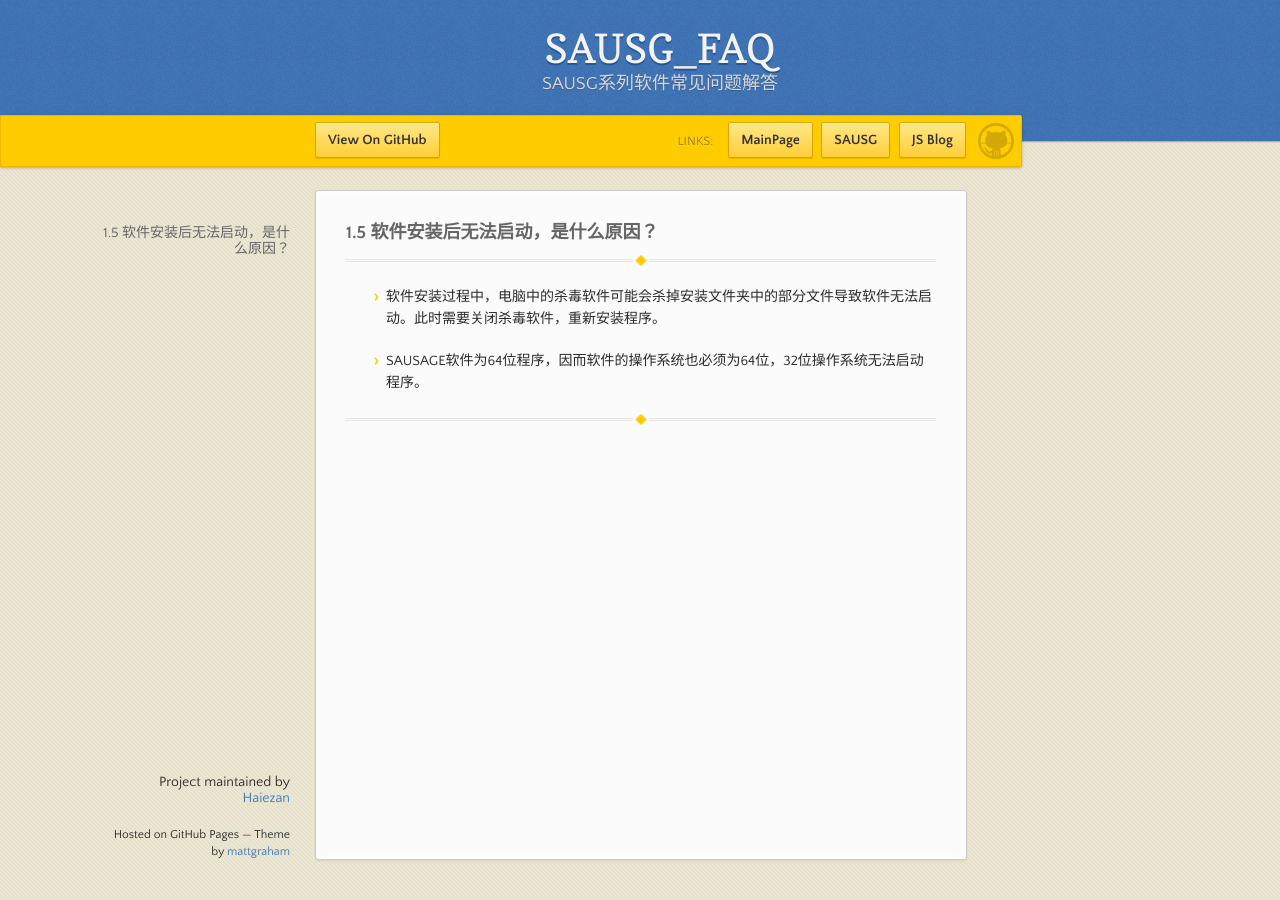
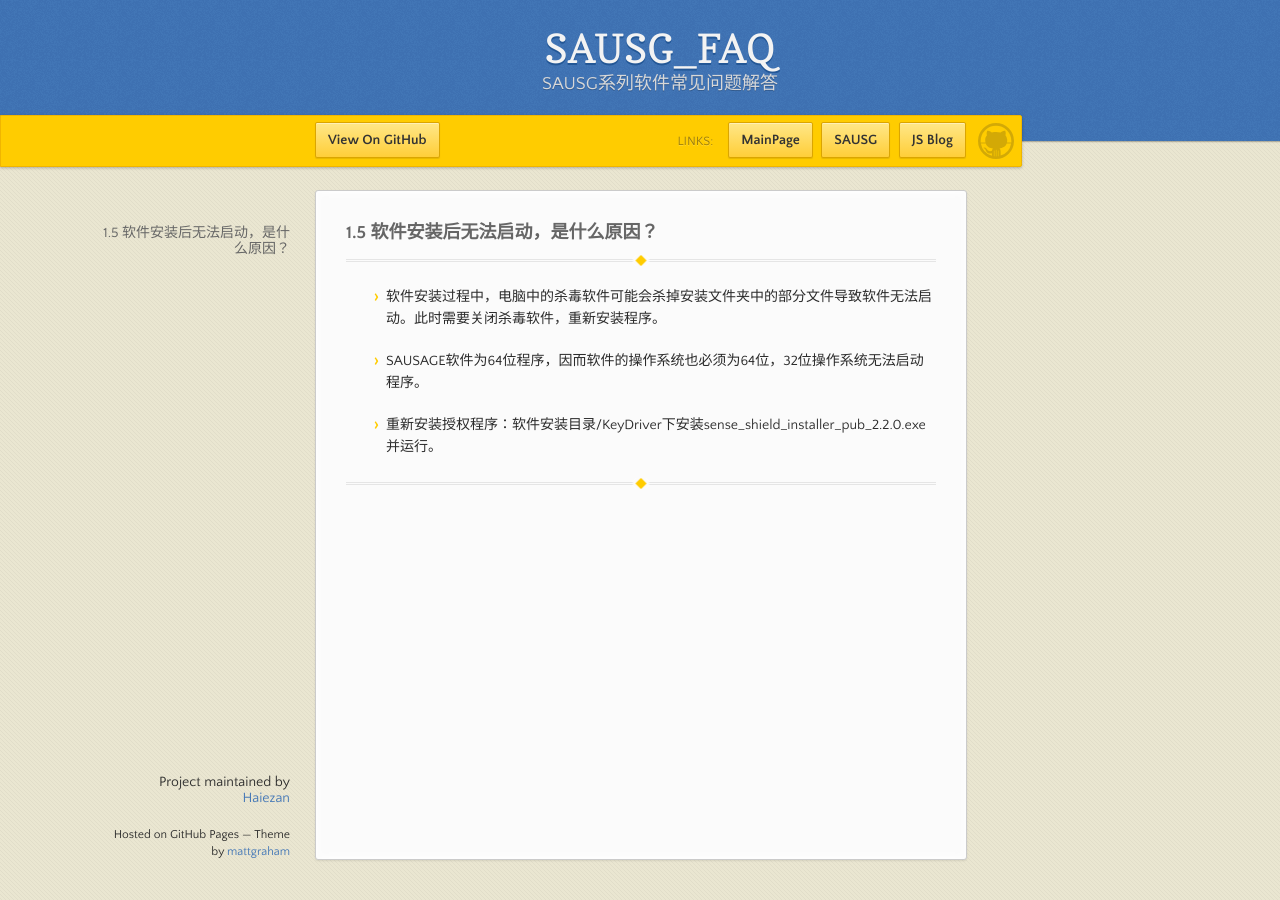
Before and after one commit to Haiezan/SAUSG_FAQ, a Jekyll site: the page built from 1.安装问题/1.5.软件安装后无法启动，是什么原因.md, in a window 1280 px wide. Built offline with Jekyll 4.4.1, drawn with Linux system fonts in a browser that asks for light colours; our own code applies the rules of GitHub Pages for plain Markdown files; comment, search, counter and statistics services are not loaded.

Commit message:
Update 1.5.软件安装后无法启动，是什么原因.md

```diff
--- a/1.安装问题/1.5.软件安装后无法启动，是什么原因.md
+++ b/1.安装问题/1.5.软件安装后无法启动，是什么原因.md
@@ -5,4 +5,6 @@
 
 * SAUSAGE软件为64位程序，因而软件的操作系统也必须为64位，32位操作系统无法启动程序。
 
+* 重新安装授权程序：软件安装目录/KeyDriver下安装sense_shield_installer_pub_2.2.0.exe并运行。
+
 ---
```
